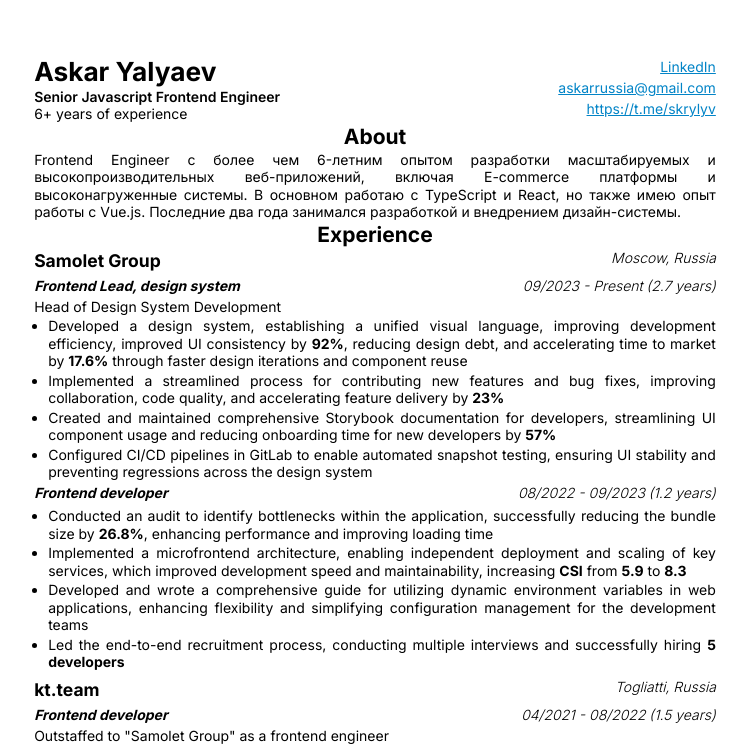
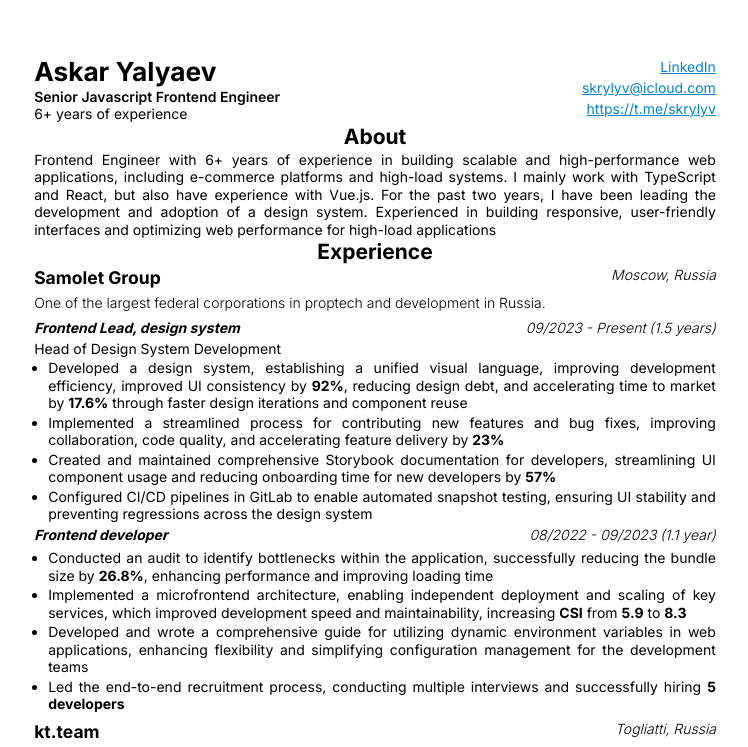
Before and after one commit to grokhotun/grokhotun, a Next.js app: page /en in a window 1280 px wide. Shown: the top 747 px of the page, without its empty margins (265-1013 px from the left). Built offline with nearby package versions, Linux system fonts and the light colour scheme.

Commit message:
fix: update messages

```diff
--- a/messages/en.ts
+++ b/messages/en.ts
@@ -5,10 +5,11 @@
     title: 'Askar Yalyaev',
     subtitle: 'Senior Javascript Frontend Engineer',
     thirdtitle: '6+ years of experience',
+    email: 'skrylyv@icloud.com',
     summary: {
       title: 'About',
       content:
-        'Frontend Engineer с более чем 6-летним опытом разработки масштабируемых и высокопроизводительных веб-приложений, включая E-commerce платформы и высоконагруженные системы. В основном работаю с TypeScript и React, но также имею опыт работы с Vue.js. Последние два года занимался разработкой и внедрением дизайн-системы.',
+        'Frontend Engineer with 6+ years of experience in building scalable and high-performance web applications, including e-commerce platforms and high-load systems. I mainly work with TypeScript and React, but also have experience with Vue.js. For the past two years, I have been leading the development and adoption of a design system. Experienced in building responsive, user-friendly interfaces and optimizing web performance for high-load applications',
     },
     skills: 'Skills',
     experience: {
@@ -18,10 +19,11 @@
           title: 'Samolet Group',
           place: 'Moscow, Russia',
           link: 'https://samolet.ru/en/investors/about_us/',
+          description:
+            'One of the largest federal corporations in proptech and development in Russia.',
           positions: [
             {
               period: ['2023-09-01', 'Present'],
-              duration: '2.7 years',
               title: 'Frontend Lead, design system',
               description: 'Head of Design System Development',
               responsibilities: [
@@ -36,7 +38,6 @@
             },
             {
               period: ['2022-08-01', '2023-09-01'],
-              duration: '1.2 years',
               title: 'Frontend developer',
               description: '',
               responsibilities: [
@@ -58,7 +59,6 @@
           positions: [
             {
               period: ['2021-04-01', '2022-08-01'],
-              duration: '1.5 years',
               title: 'Frontend developer',
               description:
                 'Outstaffed to "Samolet Group" as a frontend engineer',
@@ -79,7 +79,6 @@
           positions: [
             {
               period: ['2020-09-01', '2021-04-01'],
-              duration: '8 months',
               title: 'Fullstack developer',
               description: '',
               responsibilities: [
@@ -101,7 +100,6 @@
           positions: [
             {
               period: ['2019-01-01', '2020-09-01'],
-              duration: '1.9 years',
               title: 'Frontend developer',
               description: '',
               responsibilities: [
@@ -123,7 +121,6 @@
           positions: [
             {
               period: ['2018-06-01', '2019-01-01'],
-              duration: '8 months',
               title: 'Software engineer',
               description: '',
               responsibilities: [
@@ -146,13 +143,14 @@
         {
           title: 'Ufa State Aviation Technical University',
           description: 'Bachelor of computer science and robotics',
+          link: 'https://study.uust.ru/',
           period: ['2014-09-01', '2018-09-01'],
         },
       ],
     },
     languages: {
       title: 'Languages',
-      content: ['Russian - Native', 'English - C1'],
+      content: ['Russian - Native', 'English - B2'],
     },
   },
 };
--- a/messages/ru.ts
+++ b/messages/ru.ts
@@ -5,6 +5,7 @@
     title: 'Аскар Яляев',
     subtitle: 'Senior Javascript Frontend разработчик',
     thirdtitle: '6+ лет опыта',
+    email: 'askarrussia@gmail.com',
     summary: {
       title: 'Обо мне',
       content:
@@ -20,8 +21,7 @@
           link: 'https://samolet.ru/',
           positions: [
             {
-              period: ['07/2023', 'по настоящее время'],
-              duration: '2.7 лет',
+              period: ['2023-09-01', 'по настоящее время'],
               title: 'Frontend Lead, дизайн система',
               description: 'Работа над внутренней дизайн-системой',
               responsibilities: [
@@ -37,8 +37,7 @@
               ],
             },
             {
-              period: ['08/2022', '07/2023'],
-              duration: '1.2 лет',
+              period: ['2022-08-01', '2023-09-01'],
               title: 'Frontend разработчик',
               description: 'Работа над внутренними сервисами',
               responsibilities: [
@@ -58,8 +57,7 @@
           link: 'https://www.kt-team.ru/',
           positions: [
             {
-              period: ['05/2021', '08/2022'],
-              duration: '1.5 лет',
+              period: ['2021-04-01', '2022-08-01'],
               title: 'Frontend разработчик',
               description:
                 'Разработка внутренних сервисов в компании Samolet Development',
@@ -80,8 +78,7 @@
           link: '',
           positions: [
             {
-              period: ['09/2020', '05/2021'],
-              duration: '8 месяцев',
+              period: ['2020-09-01', '2021-04-01'],
               title: 'Fullstack разработчик',
               description:
                 'Заказная разработка интернет-магазинов, сайт-визиток, лендингов под ключ',
@@ -103,8 +100,7 @@
           link: '',
           positions: [
             {
-              period: ['01/2019', '09/2020'],
-              duration: '1.9 лет',
+              period: ['2019-01-01', '2020-09-01'],
               title: 'Frontend разработчик',
               description: 'Работа над внутренней SCADA-системой',
               responsibilities: [
@@ -123,8 +119,7 @@
           link: '',
           positions: [
             {
-              period: ['05/2018', '01/2019'],
-              duration: '8 месяцев',
+              period: ['2018-06-01', '2019-01-01'],
               title: 'Программист-разработчик',
               description:
                 'Работа над программным обеспечением для продуктов Мега12, MegaWeb',
@@ -147,13 +142,14 @@
         {
           title: 'Уфимский Авиационный Технический Университет',
           description: 'Бакалавр, Информатика и вычислительная техника',
-          period: ['09/2014', '08/2018'],
+          link: 'https://uust.ru/history/usatu/',
+          period: ['2014-09-01', '2018-09-01'],
         },
       ],
     },
     languages: {
       title: 'Языки',
-      content: ['Русский - носитель', 'Английский - C1'],
+      content: ['Русский - носитель', 'Английский - B2'],
     },
   },
 };
--- a/src/app/[lang]/page.tsx
+++ b/src/app/[lang]/page.tsx
@@ -1,40 +1,9 @@
 import React from 'react';
-import {
-  Title,
-  Paragraph,
-  Span,
-  Link,
-  List,
-  RussianFlag,
-  BritishFlag,
-  Box,
-} from '@/app/ui';
+import { Title, Paragraph, Link, List, Box } from '@/app/ui';
 import dayjs from 'dayjs';
 import { useTranslations } from 'next-intl';
 import { unstable_setRequestLocale } from 'next-intl/server';
-
-const duration = (start: string, end: string) => {
-  const difference = dayjs(end).diff(dayjs(start), 'months');
-  const years = Math.floor(difference / 12);
-  const months = difference % 12;
-  if (years < 1) return `${months} months`;
-  return `${years}.${months} years`;
-};
-
-const useLanguageLink = (lang: 'en' | 'ru') => {
-  const { href, title } = {
-    en: {
-      title: <RussianFlag />,
-      href: '/ru',
-    },
-    ru: {
-      title: <BritishFlag />,
-      href: '/en',
-    },
-  }[lang];
-
-  return [href, title] as const;
-};
+import { useDuration } from '../hooks';
 
 const skills = [
   'React',
@@ -110,11 +79,25 @@
 
 export default function Home(props: HomeProps) {
   unstable_setRequestLocale(props.params.lang);
-  const [href, title] = useLanguageLink(props.params.lang);
   const t = useTranslations('index');
+  const duration = useDuration(props.params.lang);
   const experience = Object.values<any>(t.raw('experience.content'));
   const education = Object.values<any>(t.raw('education.content'));
   const languages = Object.values<string>(t.raw('languages.content'));
+  const email = t('email');
+  // const months = experience
+  //   .map(exp =>
+  //     exp.positions
+  //       .map((position: any) => position.period)
+  //       .map(([from, to]: [string, string]) => {
+  //         const start = from;
+  //         const end = dayjs(to).isValid() ? dayjs(to) : dayjs();
+  //         const difference = dayjs(end).diff(dayjs(start), 'months');
+  //         return difference;
+  //       }),
+  //   )
+  //   .flat()
+  //   .reduce((experience, current) => experience + current, 0);
 
   return (
     <main className='mx-auto w-[210mm] px-16 py-16'>
@@ -133,8 +116,8 @@
           >
             LinkedIn
           </Link>
-          <Link target='_blank' href='mailto:askarrussia@gmail.com'>
-            askarrussia@gmail.com
+          <Link target='_blank' href={`mailto:${email}`}>
+            {email}
           </Link>
           <Link target='_blank' href='https://t.me/skrylyv'>
             https://t.me/skrylyv
@@ -165,6 +148,13 @@
                 {company.place}
               </Paragraph>
             </Box>
+            {company.description && (
+              <Box className='flex justify-between'>
+                <Paragraph className='my-1 text-base font-light'>
+                  {company.description}
+                </Paragraph>
+              </Box>
+            )}
             {Object.values<any>(company.positions).map(position => (
               <React.Fragment key={position.title}>
                 <Box className='flex items-center'>
@@ -180,7 +170,9 @@
                         })
                         .join(' - ')}
                     </span>
-                    {position.duration && <span>({position.duration})</span>}
+                    <span>
+                      ({duration(position.period[0], position.period[1])})
+                    </span>
                   </Paragraph>
                 </Box>
                 <Paragraph>{position.description}</Paragraph>
@@ -211,7 +203,13 @@
         <React.Fragment key={education.title}>
           <Box className='flex items-center'>
             <Title level={4} className='grow'>
-              {education.title}
+              {education.link ? (
+                <a target='_blank' href={education.link}>
+                  {education.title}
+                </a>
+              ) : (
+                education.title
+              )}
             </Title>
             <Paragraph className='my-1 italic text-base font-light'>
               {education.period
--- /dev/null
+++ b/src/app/hooks/index.ts
@@ -0,0 +1,2 @@
+export { useDuration } from './useDuration';
+export { usePlurals } from './usePlurals';
--- /dev/null
+++ b/src/app/hooks/useDuration.ts
@@ -0,0 +1,23 @@
+import dayjs from 'dayjs';
+import { usePlurals } from './usePlurals';
+
+export const useDuration = (lang: 'en' | 'ru') => {
+  const plural = usePlurals(lang);
+  const monthRules = {
+    ru: ['месяц', 'месяца', 'месяцев'],
+    en: ['month', 'months', 'months'],
+  }[lang];
+  const yearRules = {
+    ru: ['года', 'года', 'лет'],
+    en: ['year', 'years', 'years'],
+  }[lang];
+  return (from: string, to?: string) => {
+    const start = dayjs(from);
+    const end = dayjs(to).isValid() ? dayjs(to) : dayjs();
+    const difference = dayjs(end).diff(dayjs(start), 'months');
+    const years = Math.floor(difference / 12);
+    const months = difference % 12;
+    if (years < 1) return plural(months, monthRules);
+    return `${years}.${plural(months, yearRules)}`;
+  };
+};
--- /dev/null
+++ b/src/app/hooks/usePlurals.ts
@@ -0,0 +1,15 @@
+const locale = { ru: 'ru-RU', en: 'en-EN' };
+
+export const usePlurals = (lang: 'ru' | 'en') => {
+  return (value: number, rules: string[]) => {
+    const result = new Intl.PluralRules(locale[lang]).select(value);
+    switch (result) {
+      case 'one':
+        return `${value} ${rules[0]}`;
+      case 'few':
+        return `${value} ${rules[1]}`;
+      default:
+        return `${value} ${rules[2]}`;
+    }
+  };
+};
--- a/src/types.ts
+++ b/src/types.ts
@@ -6,13 +6,13 @@
 type Education = {
   title: string;
   description: string;
+  link: string;
   period: [string, string];
 };
 
 type Position = {
   title: string;
   description: string;
-  duration?: string;
   period: [string, string];
   responsibilities: string[];
 };
@@ -29,6 +29,7 @@
   title: string;
   subtitle: string;
   thirdtitle: string;
+  email: string;
   summary: Section<string>;
   experience: Section<Experience[]>;
   education: Section<Education[]>;
```
